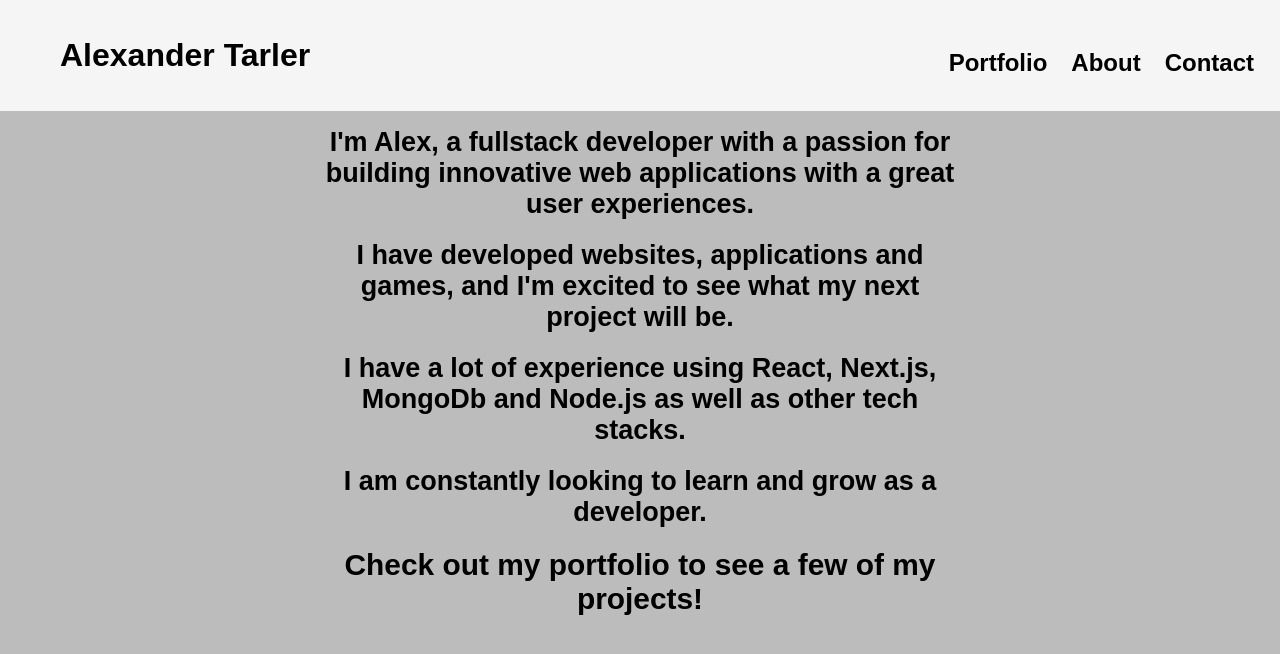
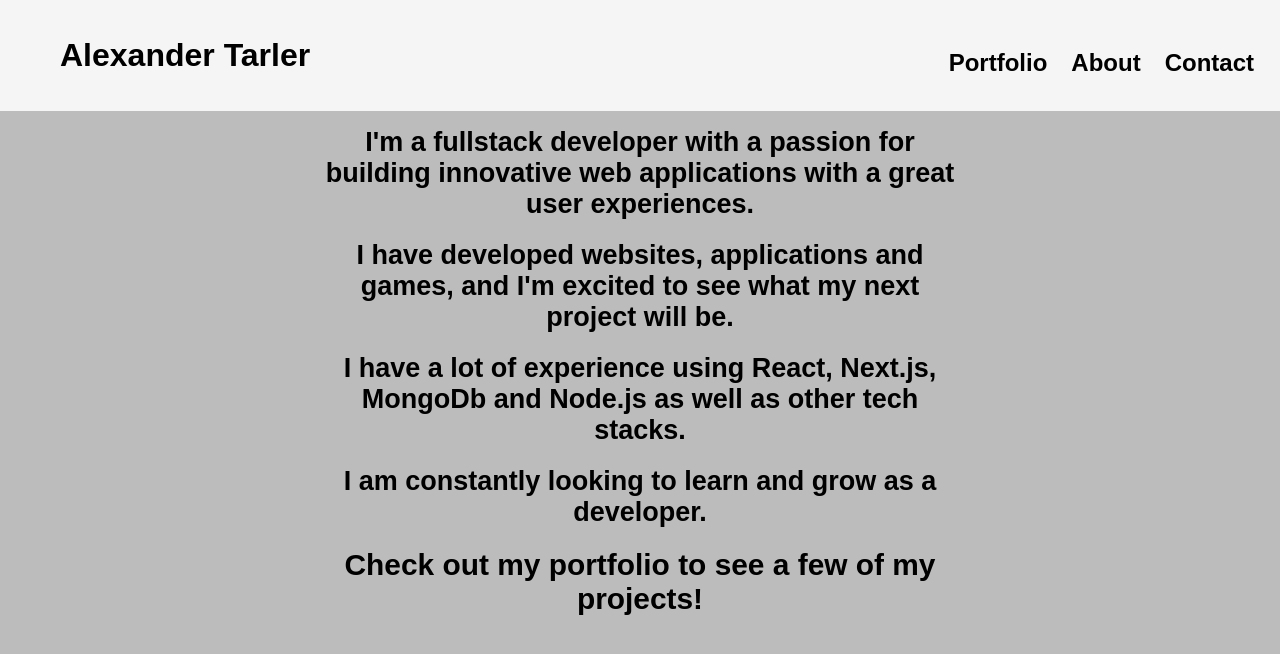
Before and after one commit to AlexanderTarler/Portfolio, a Next.js app: page /about in a window 1280 px wide. Shown: the top 654 px of the page. Built offline with nearby package versions, Linux system fonts and the light colour scheme.

Commit message:
Had to switch out single quotes to

```diff
--- a/app/Welcome.tsx
+++ b/app/Welcome.tsx
@@ -5,7 +5,7 @@ export default function Welcome() {
 
     return (<>
         <h1 id='welcome'>
-            <div>Hey, I'm Alexander Tarler</div>
+            <div>Hey, I&apos;m Alexander Tarler</div>
             <h6>A fullstack developer at home where creativity meets functionality</h6>
         </h1></>)
 
--- a/app/about/page.tsx
+++ b/app/about/page.tsx
@@ -70,8 +70,8 @@ export default function Home() {
         <>
             <main className='about'>
                 <div id="about-text-box">
-                    <h2>I'm Alex, a fullstack developer with a passion for building innovative web applications with a great user experiences.</h2>
-                    <h2>I have developed websites, applications and games, and I'm excited to see what my next project will be.</h2>
+                    <h2>I&apos;m a fullstack developer with a passion for building innovative web applications with a great user experiences.</h2>
+                    <h2>I have developed websites, applications and games, and I&apos;m excited to see what my next project will be.</h2>
                     <h2>I have a lot of experience using React, Next.js, MongoDb and Node.js as well as other tech stacks.</h2>
                     <h2>I am constantly looking to learn and grow as a developer.</h2>
                     <Link href={"/portfolio"}>
```
